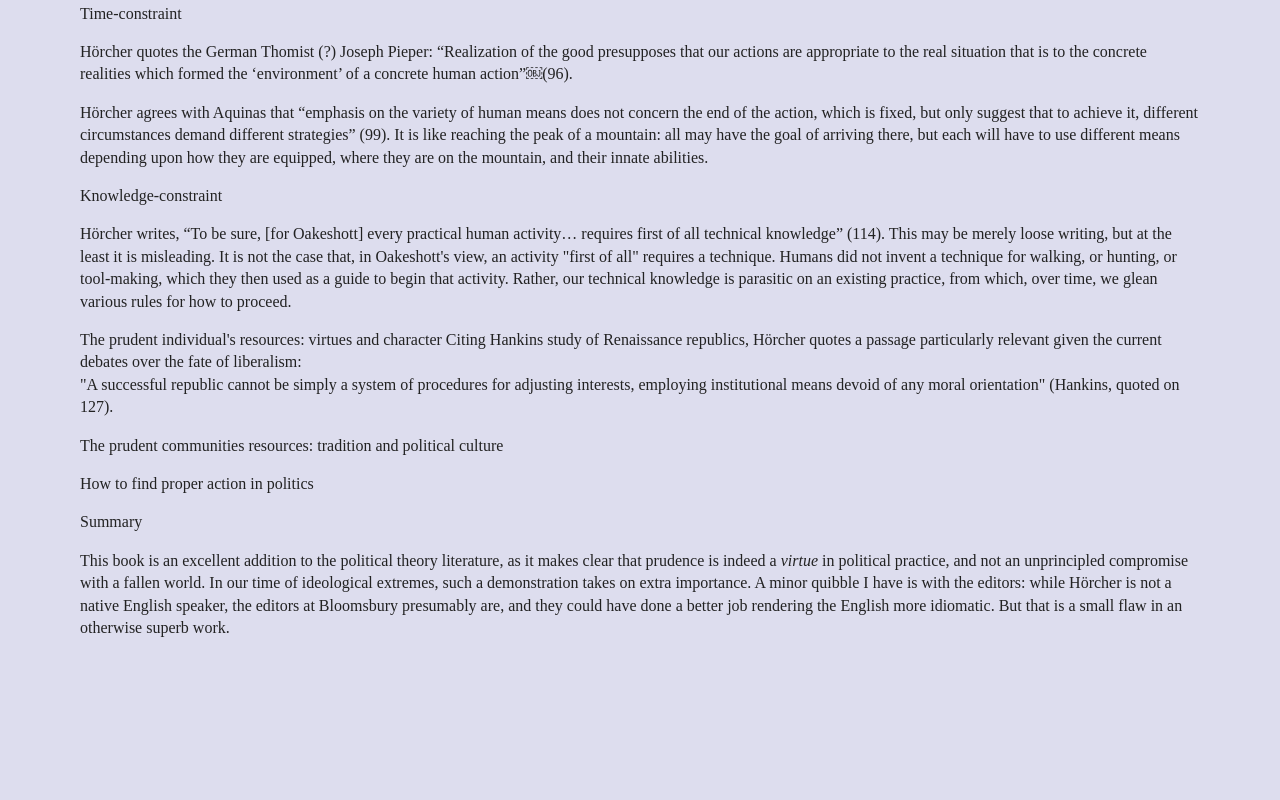
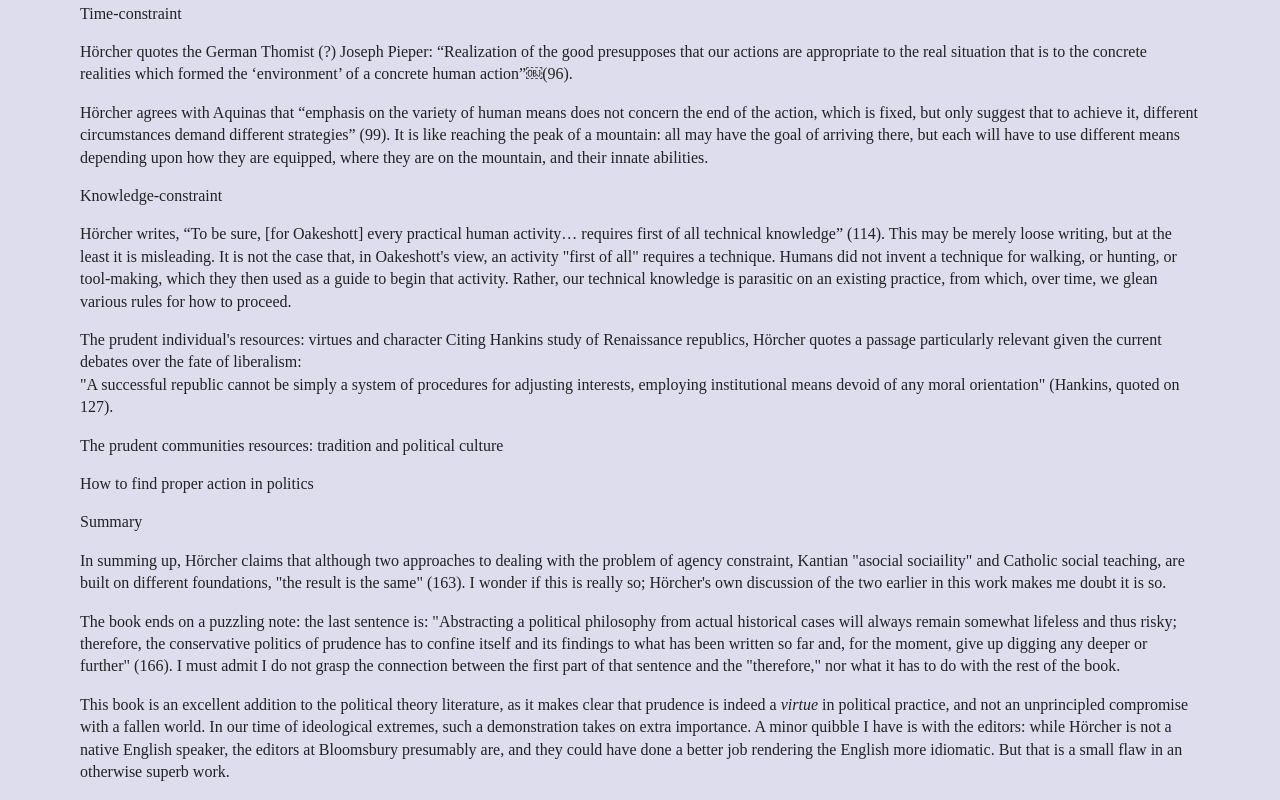
Before and after one commit to gcallah/BookReviews, a plain HTML site: page horcher.html in a window 1280 px wide. Shown: the part 939-1739 px from the top of the page. Before the commit the page ends 1594 px from the top, so only its background shows below. Drawn offline with Linux system fonts and the light colour scheme.

Commit message:
Added summary quotes.

```diff
--- a/horcher.html
+++ b/horcher.html
@@ -172,6 +172,28 @@
             </p>
 
             <p>
+                In summing up, Hörcher claims that although two approaches to dealing
+                with the problem of agency constraint, Kantian "asocial sociaility"
+                and Catholic social teaching, are built on different
+                foundations, "the result is the same" (163). I wonder if this
+                is really so; Hörcher's own discussion of the two earlier in
+                this work makes me doubt it is so.
+            </p>
+
+            <p>
+                The book ends on a puzzling note: the last sentence is:
+                "Abstracting a political philosophy from actual historical
+                cases will always remain somewhat lifeless and thus risky;
+                therefore, the conservative politics of prudence has to confine
+                itself and its findings to what has been written so far and,
+                for the moment, give up digging any deeper or further" (166).
+                I must admit I do not grasp the connection between the first
+                part of that sentence and the "therefore," nor what it has to
+                do with the rest of the book.
+
+            </p>
+
+            <p>
                 This book is an excellent addition to the political theory
                 literature, as it makes clear that prudence is indeed a
                 <i>virtue</i> in political practice, and not an unprincipled
```
